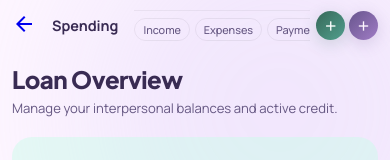
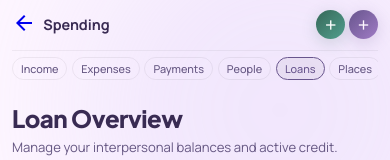
Before and after one commit to NinePe/personal-app, an Angular app in the folder frontend/: page /loans in a window 390 px wide. Shown: the top 160 px of the page. Built offline with nearby package versions, Linux system fonts and the light colour scheme; no server answers.

Commit message:
fix(mobile): use display: contents on nav-left to allow horizontal nav-links wrapping and prevent page stretch

```diff
--- a/frontend/src/app/styles/_responsive-nav.scss
+++ b/frontend/src/app/styles/_responsive-nav.scss
@@ -12,13 +12,20 @@
     padding: .75rem 1.25rem !important;
   }
   .nav-left {
-    display: flex !important;
-    align-items: center !important;
-    gap: 1rem !important;
-    flex: 1 !important;
-    min-width: 0 !important;
+    display: contents !important;
   }
-  .nav-brand { font-size: 1rem !important; flex-shrink: 0 !important; }
+  .nav-back {
+    margin-right: -0.2rem !important;
+  }
+  .nav-brand {
+    font-size: 1rem !important;
+    flex-shrink: 0 !important;
+    margin-right: auto !important; /* Pushes nav-right to the opposite edge */
+  }
+  .nav-right {
+    flex-shrink: 0 !important;
+    gap: .5rem !important;
+  }
   .nav-links {
     order: 3 !important;
     width: 100% !important;
@@ -29,6 +36,7 @@
     gap: .5rem !important;
     padding-top: .5rem !important;
     border-top: 1px solid rgba(0,0,0,.05) !important;
+    margin-top: 0.25rem !important;
     &::-webkit-scrollbar { display: none; }
   }
   .nav-link {
@@ -44,7 +52,6 @@
     border-color: currentColor !important;
     background: rgba(0,0,0,.04) !important;
   }
-  .nav-right { flex-shrink: 0 !important; gap: .5rem !important; }
   .nav-icon { display: none !important; }
 
   // Show action buttons always (no hover on touch devices)
```
